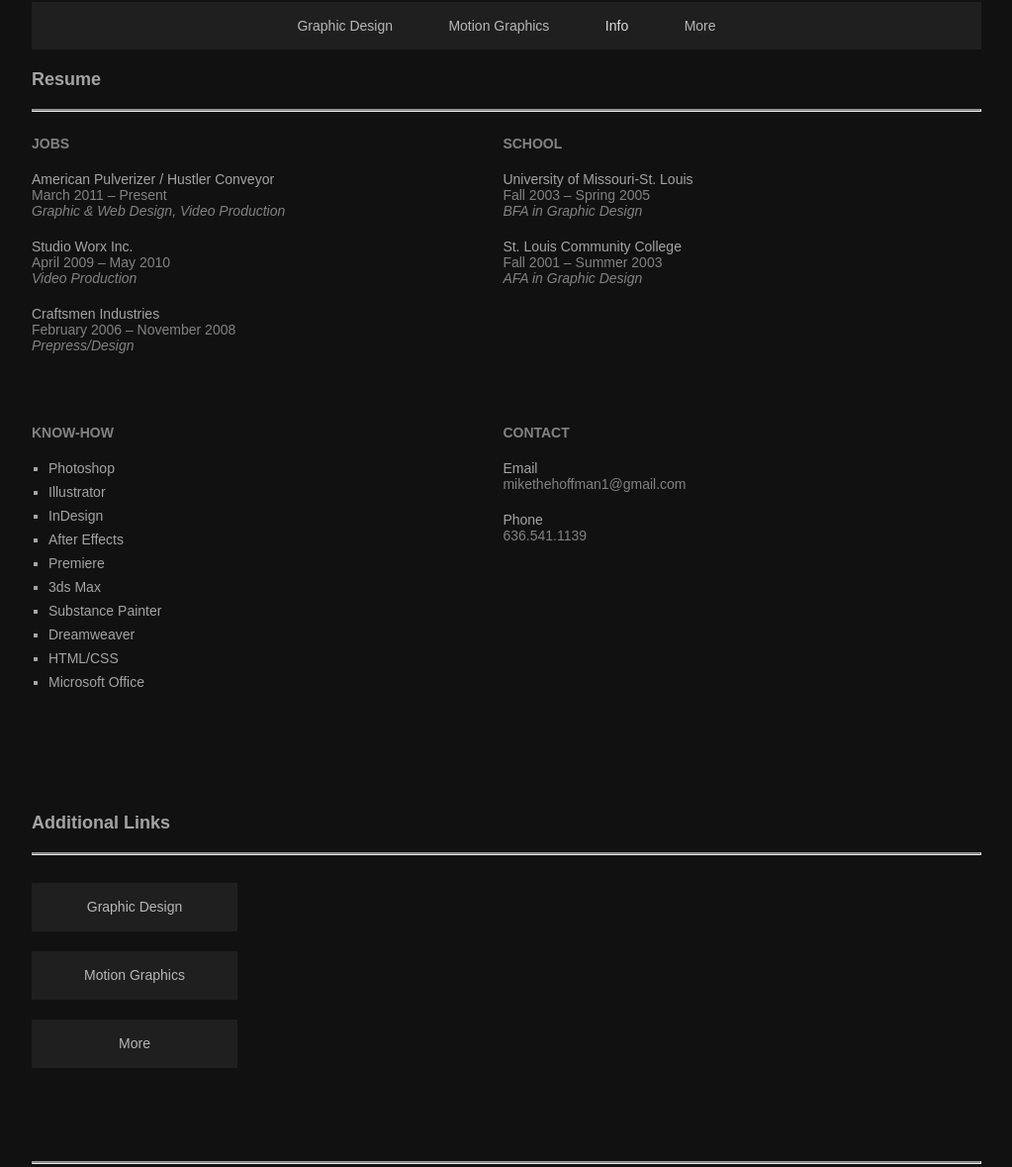
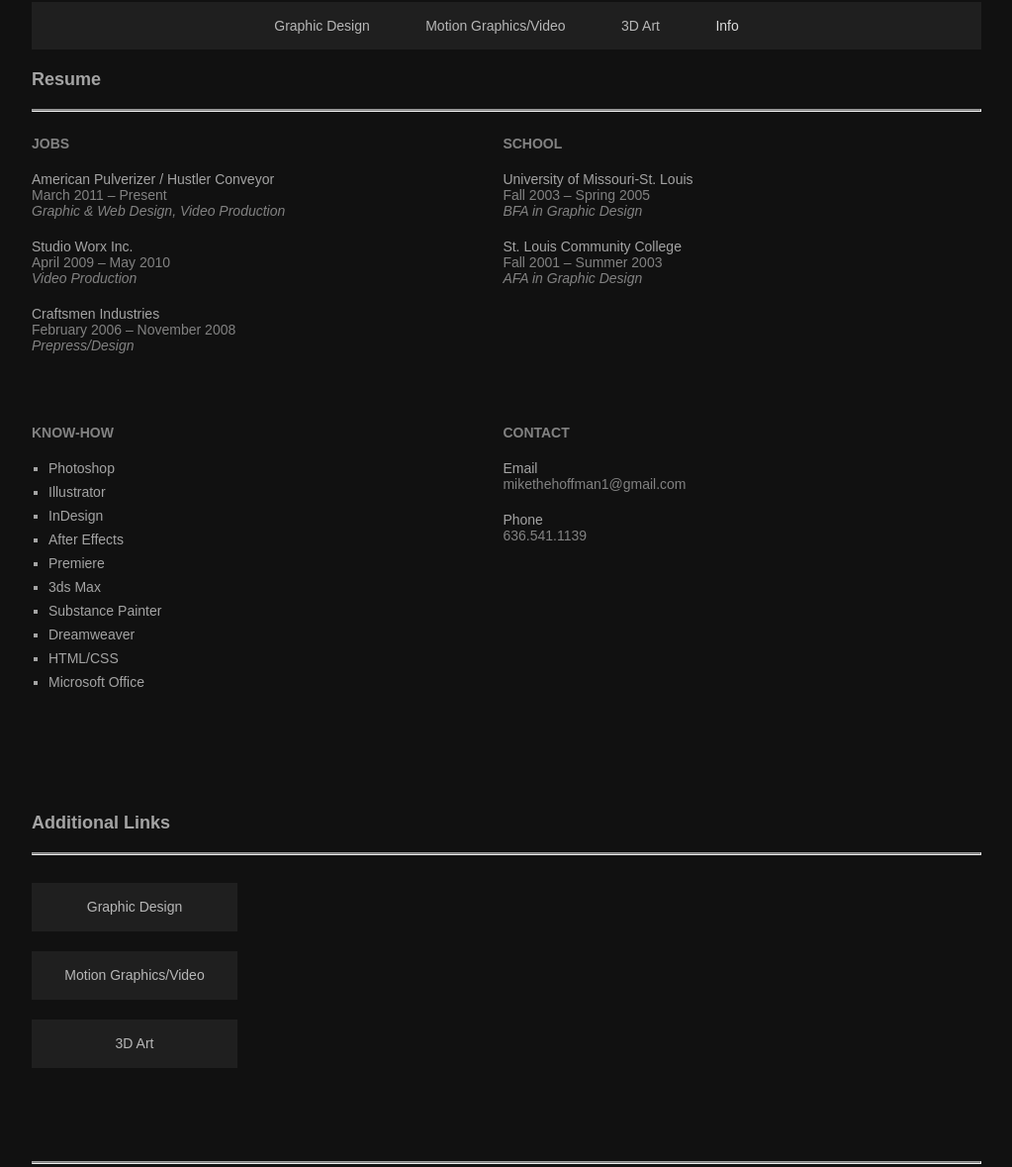
Before and after one commit to mikethehoffman/mikethehoffman.github.io, a plain HTML site: page information.html in a window 1280 px wide. Shown: the part 121-1300 px from the top of the page at 99% size, without its empty margins (128-1151 px from the left). Drawn offline with nearby package versions, Linux system fonts and the light colour scheme.

Commit message:
Update information.html

```diff
--- a/information.html
+++ b/information.html
@@ -36,9 +36,9 @@
 	<a href="javascript:void(0);" onclick="myFunction()">Menu&nbsp;&nbsp;&#9776;</a>
 </span>
 	<li><a href="index.html">Graphic Design</a></li>
-	<li><a href="motiongraphics.html">Motion Graphics</a></li>
+	<li><a href="motiongraphics.html">Motion Graphics/Video</a></li>
+	<li><a href="3d.html">3D Art</a></li>
 	<li><a href="information.html" class="active">Info</a></li>
-	<li><a href="more.html">More</a></li>
 </ul>
 <script>
 function myFunction() {
@@ -120,8 +120,8 @@ function myFunction() {
 	  <div class="sectionContent">
 		  <ul>
 			  <li><a href="index.html">Graphic Design</a></li>
-			  <li><a href="motiongraphics.html">Motion Graphics</a></li>
-			  <li><a href="more.html">More</a></li>
+			  <li><a href="motiongraphics.html">Motion Graphics/Video</a></li>
+			  <li><a href="3d.html">3D Art</a></li>
 		  </ul>
 	  </div>
   </section>
```
